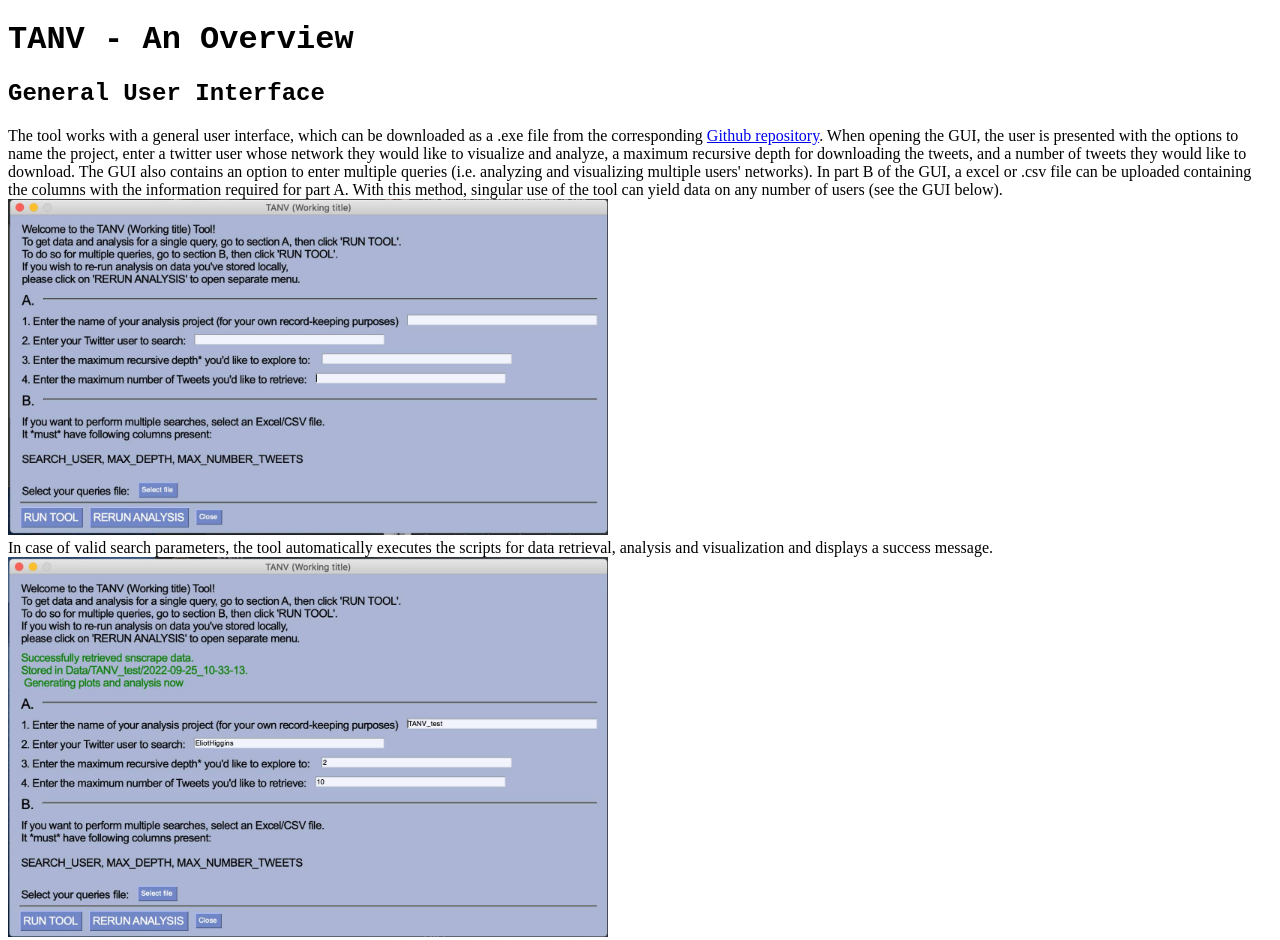
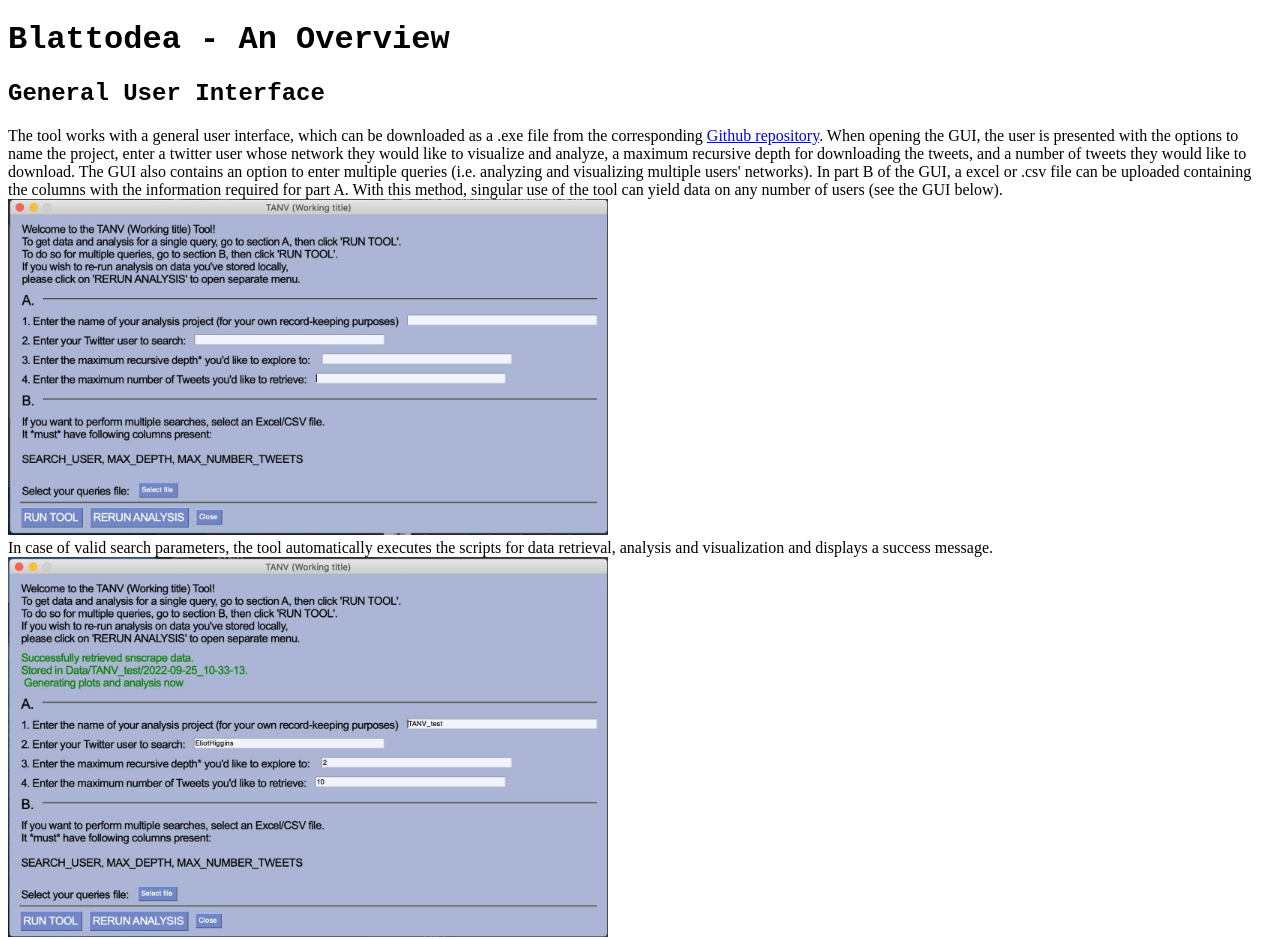
Before and after one commit to digital-scrappy/bellingcat_demopages, a plain HTML site: page index.html in a window 1280 px wide. Shown: the top 940 px of the page. Drawn offline with Linux system fonts and the light colour scheme.

Commit message:
Update index.html

```diff
--- a/index.html
+++ b/index.html
@@ -11,7 +11,7 @@
   </head>
   </head>
 	 <body>
-       <h1> TANV - An Overview </h1>
+       <h1> Blattodea - An Overview </h1>
        <h2> General User Interface </h2>
           <p>
             The tool works with a general user interface, which can be downloaded as a .exe file from the corresponding <a href="network_plot.html">Github repository</a>. When opening the GUI, the user is presented with the options to name the project, enter a twitter user whose network they would like to visualize and analyze, a maximum recursive depth for downloading the tweets, and a number of tweets they would like to download. The GUI also contains an option to enter multiple queries (i.e. analyzing and visualizing multiple users' networks). In part B of the GUI, a excel or .csv file can be uploaded containing the columns with the information required for part A. With this method, singular use of the tool can yield data on any number of users (see the GUI below). <br>
```
